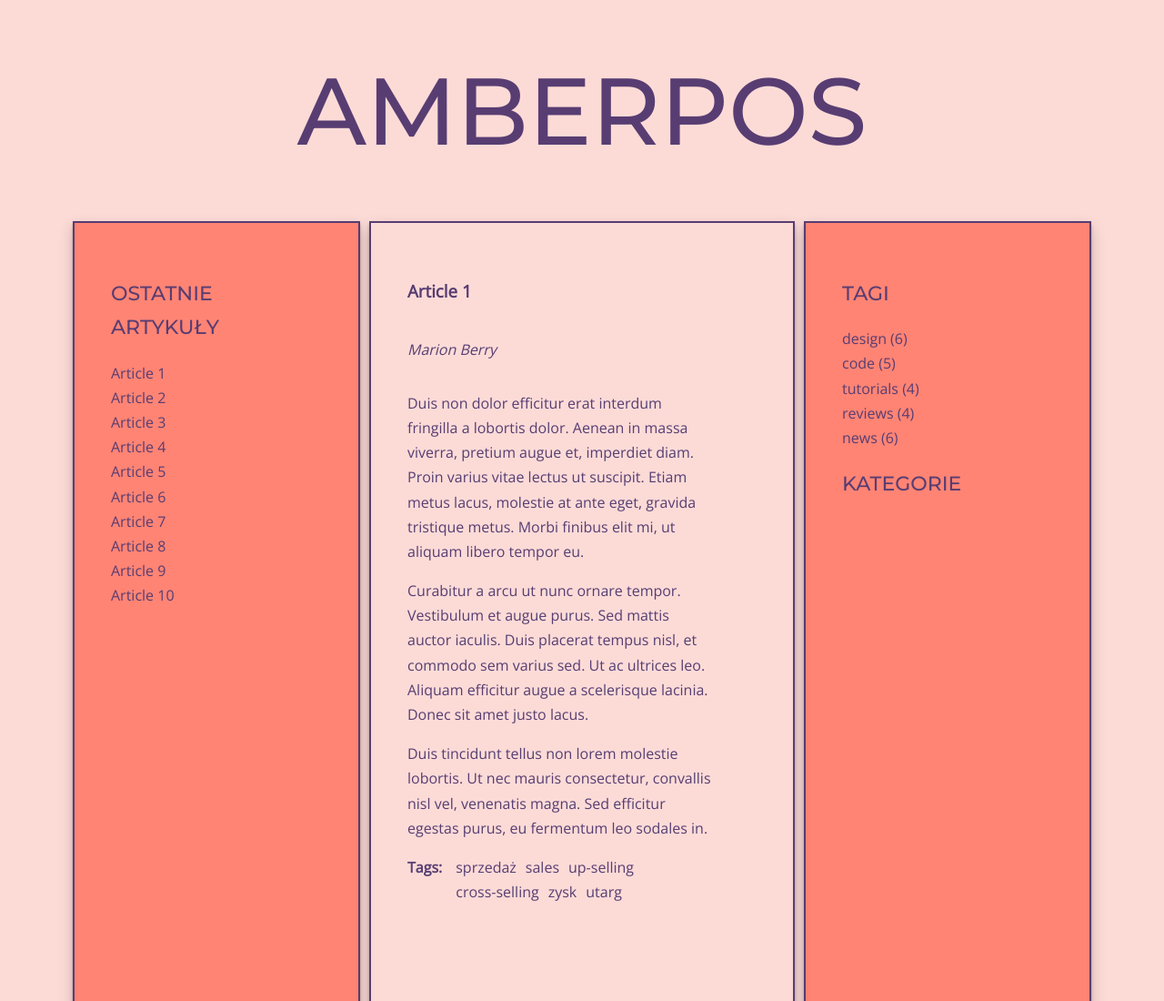
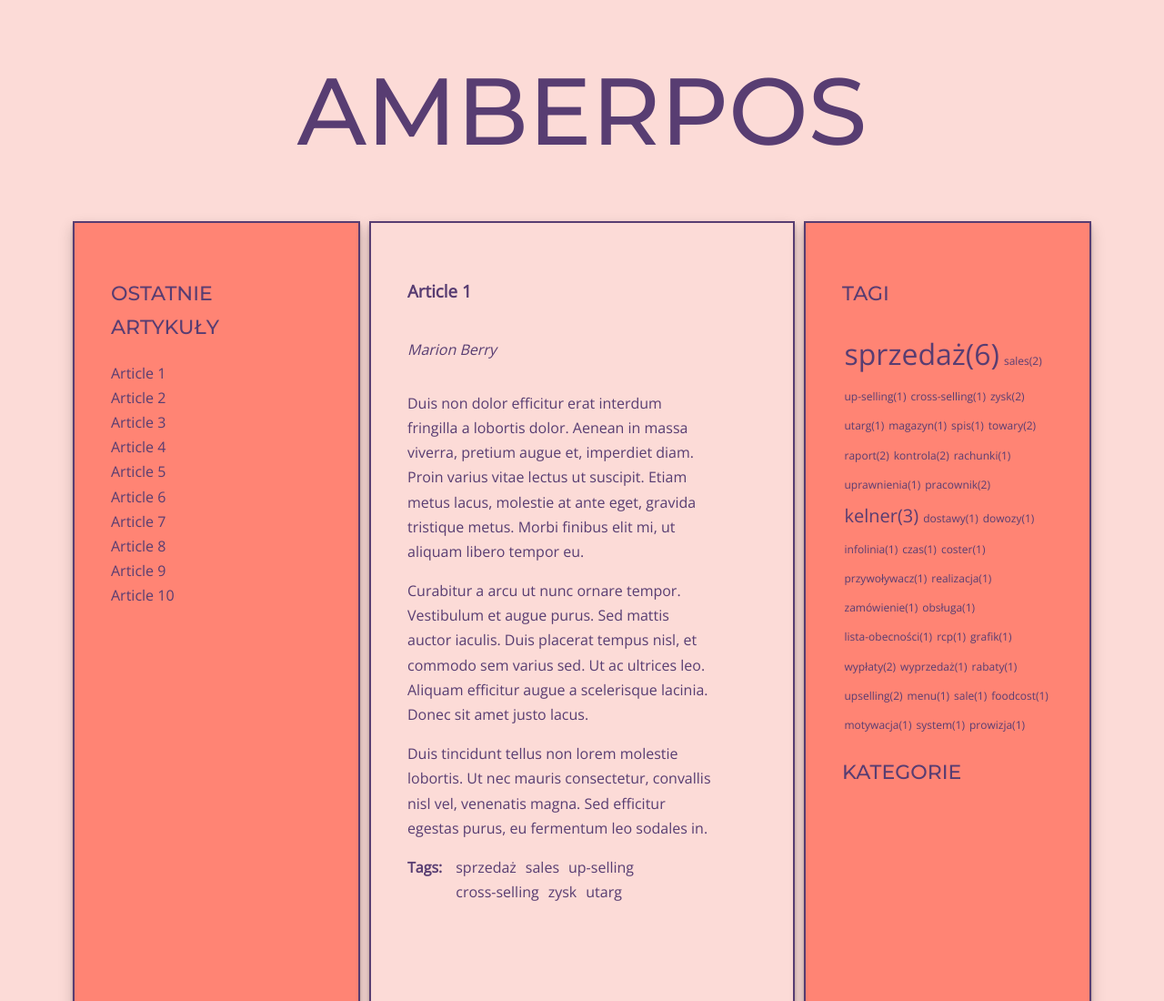
Before and after one commit to bitensam/kodilla-blog-project, a website: page index.html in a window 1280 px wide. Shown: the top 1100 px of the page at 91% size. Drawn offline with nearby package versions, Linux system fonts and the light colour scheme.

Commit message:
Add Tag Cloud, counting tags, changed display of tag list

```diff
--- a/index.html
+++ b/index.html
@@ -141,8 +141,8 @@
               </ul>
             </div>
           </article>
-          <article class="post" id="article-5" data-tags="dostawy sprzedaż dowozy infolinia czas
-          " data-author="Marion Berry">
+          <article class="post" id="article-5" data-tags="dostawy sprzedaż dowozy infolinia czas"
+            data-author="Marion Berry">
             <h3 class="post-title">Article 5</h3>
             <p class="post-author"></p>
             <div class="post-content">
@@ -167,7 +167,7 @@
               </ul>
             </div>
           </article>
-          <article class="post" id="article-6" data-tags="coster przywoływacz czas realizacja zamówienie obsługa kelner"
+          <article class="post" id="article-6" data-tags="coster przywoływacz realizacja zamówienie obsługa kelner"
             data-author="George Tuxedo">
             <h3 class="post-title">Article 6</h3>
             <p class="post-author"></p>
@@ -321,11 +321,6 @@
         <aside class="sidebar">
           <h2 class="section-title">Tagi</h2>
           <ul class="list tags">
-            <li><a href="#">design</a> <span>(6)</span></li>
-            <li><a href="#">code</a> <span>(5)</span></li>
-            <li><a href="#">tutorials</a> <span>(4)</span></li>
-            <li><a href="#">reviews</a> <span>(4)</span></li>
-            <li><a href="#">news</a> <span>(6)</span></li>
           </ul>
           <h2 class="section-title">Kategorie</h2>
           <ul class="list authors">
--- a/js/script.js
+++ b/js/script.js
@@ -1,4 +1,13 @@
 'use strict';
+
+const optArticleSelector = '.post',
+  optTitleSelector = '.post-title',
+  optTitleListSelector = '.titles',
+  optArticleTagsSelector = '.post-tags .list',
+  optArticleAuthorSelector = '.post-author',
+  optTagsListSelector = '.tags.list',
+  optCloudClassCount = 5,
+  optCloudClassPrefix = 'tag-size-';
 
 function titleClickHandler(event) {
 
@@ -50,14 +59,6 @@ function titleClickHandler(event) {
 }
 
 
-
-/* GENERATE TITLE LINKS CONST DECLARATION*/
-
-const optArticleSelector = '.post',
-  optTitleSelector = '.post-title',
-  optTitleListSelector = '.titles',
-  optArticleTagsSelector = '.post-tags .list',
-  optArticleAuthorSelector = '.post-author';
 
 /* Generate Title links function*/
 
@@ -138,7 +139,32 @@ function generateTitleLinks(customSelector = '') {
 
 generateTitleLinks();
 
+/* Calculate TAGS PARAMETERS*/
+const calculateTagsParams = function (tags) {
+  const params = { min: 99999, max: 0 };
+  for (let tag in tags) {
+    console.log(tag + ' is used ' + tags[tag] + ' times');
+    params.max = Math.max(tags[tag], params.max);
+    params.min = Math.min(tags[tag], params.min);
+  }
+  return params;
+}
+
+
+const calculateTagClass = function (count, params) {
+  const normalizedCount = count - params.min;
+  const normalizedMax = params.max - params.min;
+  const percentage = normalizedCount / normalizedMax;
+  const classNumber = Math.floor(percentage * (optCloudClassCount - 1) + 1);
+
+  console.log('tag class number:', classNumber);
+
+  return optCloudClassPrefix + classNumber;
+}
+
 function generateTags() {
+  /* [NEW] create a new variable allTags with an empty object */
+  let allTags = {};
   /* [DONE] find all articles */
   const articles = document.querySelectorAll(optArticleSelector);
   console.log(articles);
@@ -165,14 +191,37 @@ function generateTags() {
       const linkHTML = '<li><a href="#tag-' + tag + '">' + tag + '</a></li>';
       console.log(linkHTML);
       html = html + linkHTML;
+      /* [NEW] check if this link is NOT already in allTags */
+      if (!allTags.hasOwnProperty(tag)) {
+        /* [NEW] add generated code to allTags object */
+        allTags[tag] = 1;
+      } else {
+        allTags[tag]++;
+      }
       /* END LOOP: for each tag */
     }
     /* [DONE] insert HTML of all the links into the tags wrapper */
     tagsWrapper.innerHTML = html;
     /* END LOOP: for every article: */
   }
+  /* [NEW] find list of tags in right column */
+  const tagList = document.querySelector('.tags');
+  const tagsParams = calculateTagsParams(allTags);
+  console.log('tagsParams:', tagsParams)
+  /* [NEW] Create variable fo all links html code */
+  let allTagsHTML = '';
+  /*[NEW] START LOOP: for each tag in allTags */
+  for (let tag in allTags) {
+    /*[NEW] generate code of a link and add it to allTagsHTML*/
+    //allTagsHTML += tag + ' (' + allTags[tag] + ')';
+    allTagsHTML += '<li><a href="#tag-' + tag + '" class="' + calculateTagClass(allTags[tag], tagsParams) + '">' + tag + '(' + allTags[tag] + ')' + '</a></li>'
+    /*[NEW] END LOOP: for each tag in allTags */
+  }
+  /*[NEW] add html from allTagsHTML to tagList*/
+  tagList.innerHTML = allTagsHTML;
+  //tagList.innerHTML = allTags.join(' ');
+  console.log(allTags);
 }
-
 generateTags();
 
 function tagClickHandler(event) {
--- a/sass/style.scss
+++ b/sass/style.scss
@@ -150,3 +150,31 @@ a {
     padding: 0px 5px;
   }
 }
+
+/*tag list*/
+.tags {
+  li {
+    display: inline-block;
+    padding: 2.5px;
+  }
+}
+
+.tag-size-1 {
+  font-size: 0.75rem;
+}
+
+.tag-size-2 {
+  font-size: 1.25rem;
+}
+
+.tag-size-3 {
+  font-size: 1.5rem;
+}
+
+.tag-size-4 {
+  font-size: 1.75rem;
+}
+
+.tag-size-5 {
+  font-size: 2rem;
+}
```
Also changed, not shown: css/style.css, 1 other file.
